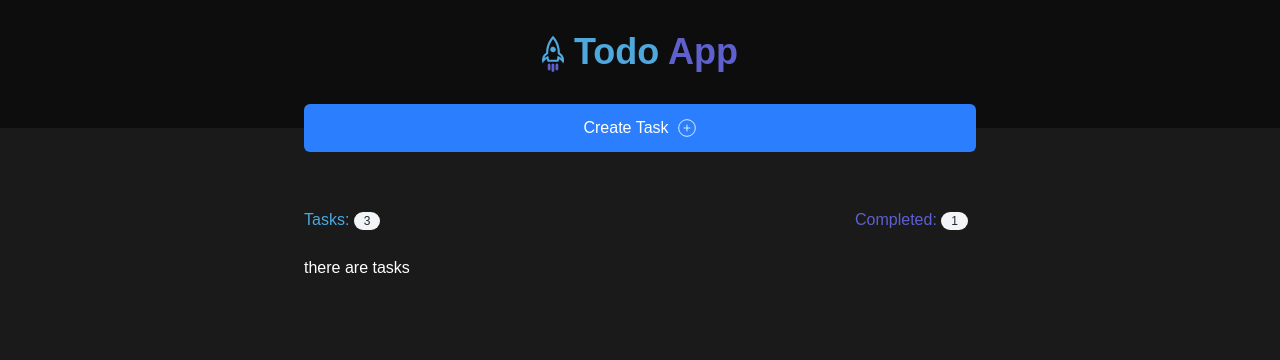
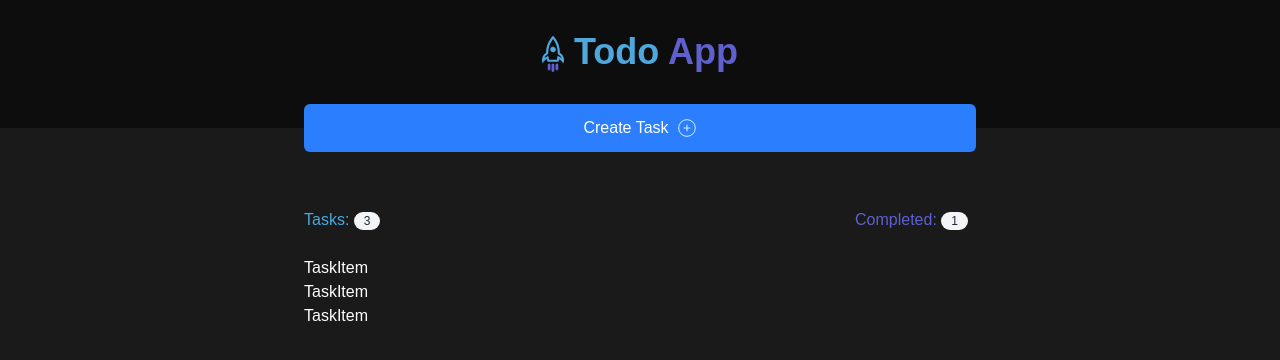
Before and after one commit to SUBstylee/todo-frontend, a Next.js app: page / in a window 1280 px wide. Shown: the top 360 px of the page. Built offline with nearby package versions, Linux system fonts and the light colour scheme.

Commit message:
start building out task item cards

```diff
--- a/src/app/page.tsx
+++ b/src/app/page.tsx
@@ -11,14 +11,7 @@ import { mockTasks } from '@/constants/stub';
 
 export default function Home() {
 	const [tasks, setTasks] = useState<Task[]>(mockTasks);
-	const completedTasks = tasks.filter((task)=> task.completedStatus);
-
-	//   export interface Task {
-	// 	id: number;
-	// 	title: string;
-	// 	completedStatus: boolean;
-	// 	color?: string;
-	// }
+	const completedTasks = tasks.filter((task) => task.completedStatus);
 
 	useEffect(() => {
 		console.log('useEffect');
--- /dev/null
+++ b/src/components/TaskItem.tsx
@@ -0,0 +1,7 @@
+import React from 'react';
+
+const TaskItem = () => {
+	return <div>TaskItem</div>;
+};
+
+export default TaskItem;
--- a/src/components/TaskList.tsx
+++ b/src/components/TaskList.tsx
@@ -1,11 +1,12 @@
 import Image from 'next/image';
 import { TaskListProps } from '@/types/types';
+import TaskItem from './TaskItem';
 
 const TaskList = ({ tasks }: TaskListProps) => {
 	return (
 		<div>
 			{tasks.length ? (
-				<div>there are tasks</div>
+				tasks.map((task) => <TaskItem key={task.id} />)
 			) : (
 				<div className='flex flex-col items-center text-center'>
 					<hr className='w-full h-[15px] border-t border-solid border-gray-500 rounded-full mb-5' />
```
